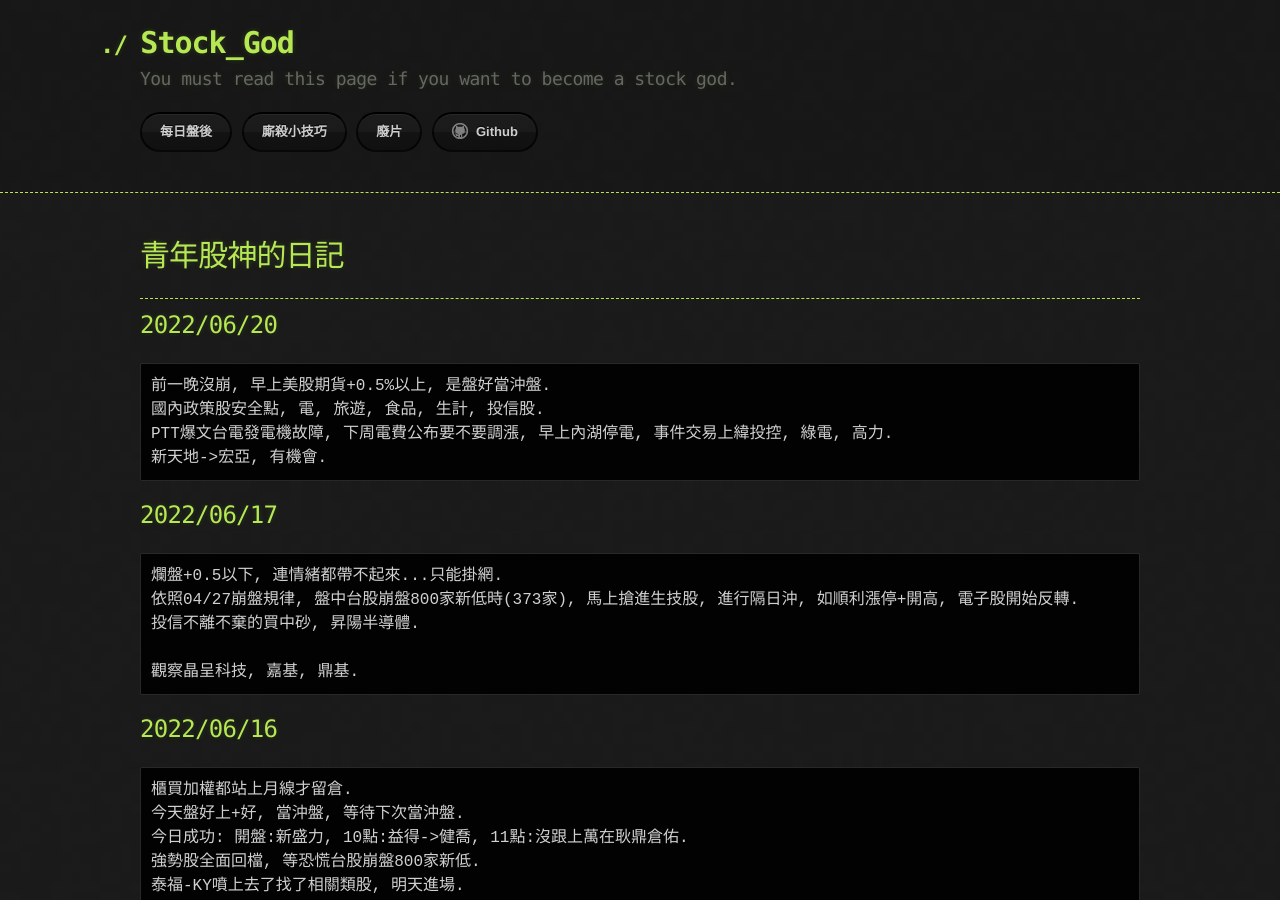
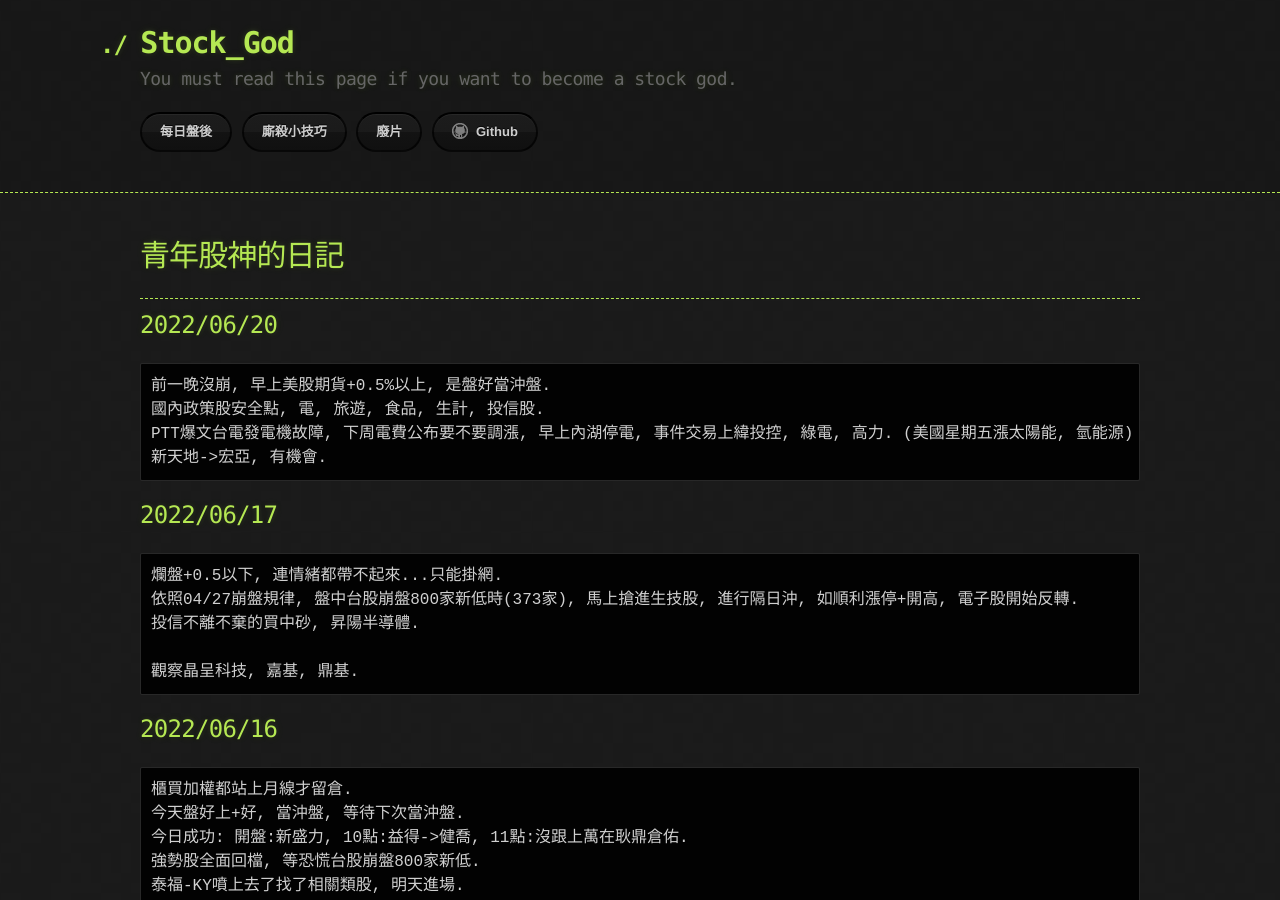
Before and after one commit to lepg5487/Stock_God, a Jekyll site: the page built from index.md, in a window 1280 px wide and 900 px high. Built offline with Jekyll 4.4.1, drawn with Linux system fonts in a browser that asks for light colours; our own code applies the rules of GitHub Pages for plain Markdown files.

Commit message:
Update index.md

````diff
--- a/index.md
+++ b/index.md
@@ -10,7 +10,7 @@ layout: testlayouts
 ```
 前一晚沒崩, 早上美股期貨+0.5%以上, 是盤好當沖盤.
 國內政策股安全點, 電, 旅遊, 食品, 生計, 投信股.
-PTT爆文台電發電機故障, 下周電費公布要不要調漲, 早上內湖停電, 事件交易上緯投控, 綠電, 高力.
+PTT爆文台電發電機故障, 下周電費公布要不要調漲, 早上內湖停電, 事件交易上緯投控, 綠電, 高力. (美國星期五漲太陽能, 氫能源)
 新天地->宏亞, 有機會.
 ```
 
````
